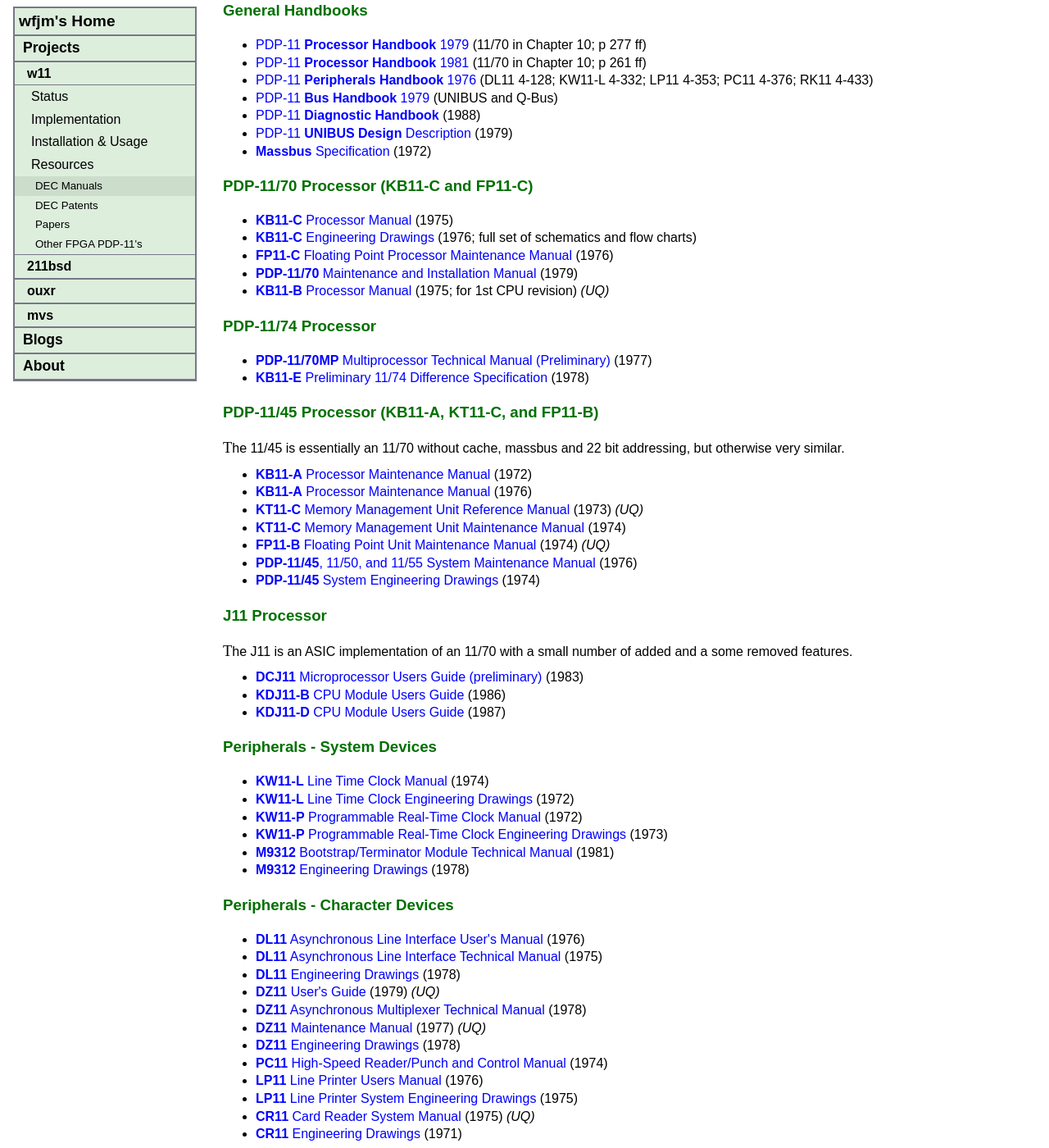
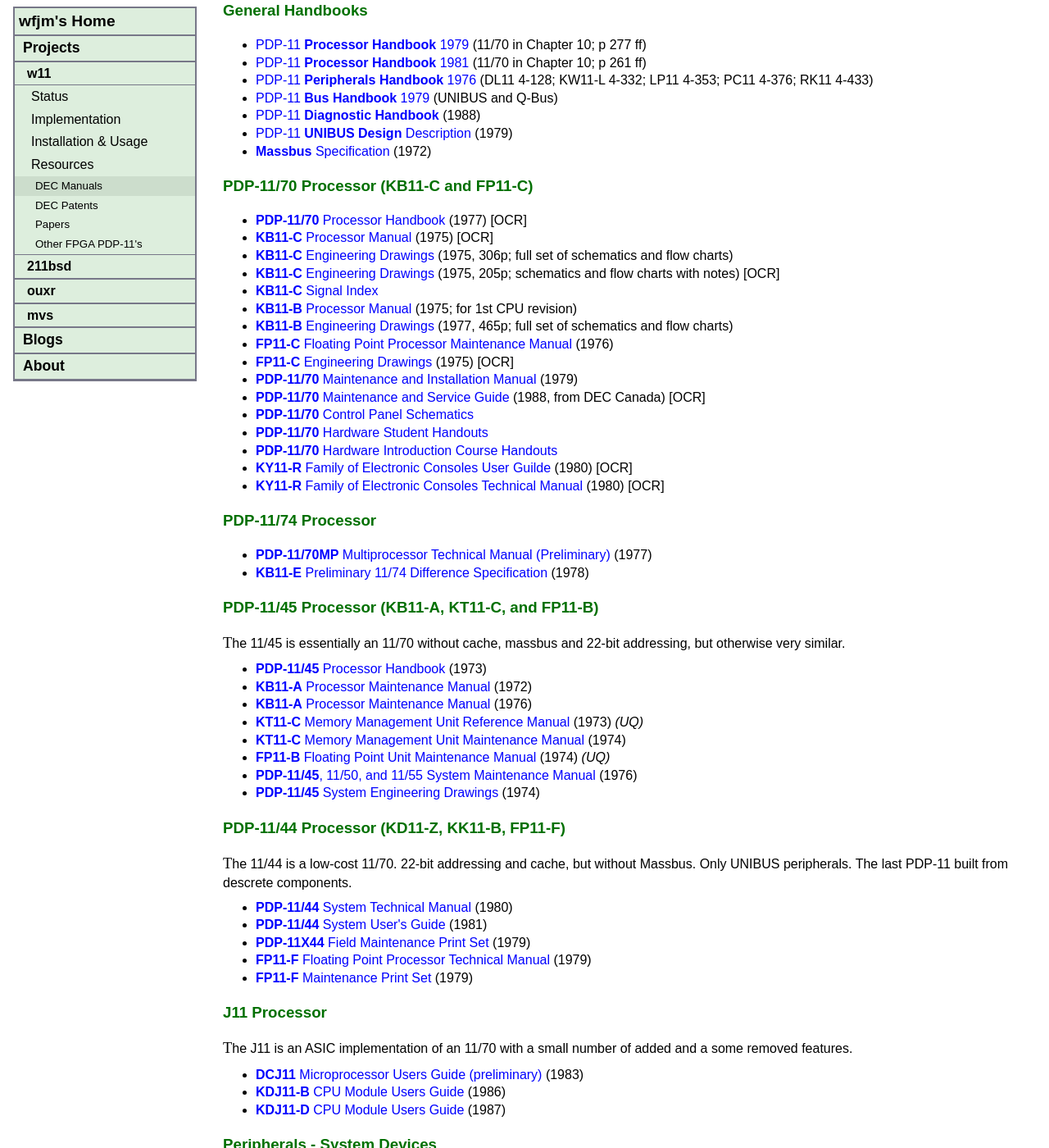
Before and after one commit to wfjm/wfjm.github.io, a Jekyll site: the page built from home/w11/info/manuals.html, in a window 1280 px wide and 1400 px high, scrolled down 258 px. Shown: the whole window at 82% size. Built offline with Jekyll 4.4.1, drawn with Linux system fonts in a browser that asks for light colours; some of the changed text lies outside the part shown.

Commit message:
manuals: add 11/44, update 11/70

```diff
--- a/home/w11/info/manuals.html
+++ b/home/w11/info/manuals.html
@@ -50,17 +50,44 @@
 
 <h3 id="pdp-1170">PDP-11/70 Processor (KB11-C and FP11-C)</h3>
 <ul>
+  <li><a href="{{site.my.bitsaver.pdp11}}/1170/PDP-11_70_Handbook_1977-78.pdf">
+      <b>PDP-11/70</b> Processor Handbook</a> (1977) [OCR]</li>
   <li><a href="{{site.my.bitsaver.pdp11}}/1170/EK-KB11C-TM-001_1170procMan.pdf">
-      <b>KB11-C</b> Processor Manual</a> (1975)</li>
+      <b>KB11-C</b> Processor Manual</a> (1975) [OCR]</li>
   <li><a href="{{site.my.bitsaver.pdp11}}/1170/MP0KB11-C0_1170engDrw_Nov75.pdf">
-      <b>KB11-C</b> Engineering Drawings</a> (1976; full set of schematics and flow charts)</li>
+      <b>KB11-C</b> Engineering Drawings</a> (1975, 306p; full set of
+    schematics and flow charts)</li>
+  <li><a href="{{site.my.bitsaver.pdp11}}/1170/MP0KB11-C0_KB11-C_revB_cpy2_Nov1975.pdf">
+      <b>KB11-C</b> Engineering Drawings</a> (1975, 205p; schematics and flow
+      charts with notes) [OCR]</li>
+  <li><a href="{{site.my.bitsaver.pdp11}}/1170/KB11-C_signalIndex.pdf">
+      <b>KB11-C</b> Signal Index</a> </li>
+  <li><a href="{{site.my.bitsaver.pdp11}}/1170/EK-KB11B-TM-001_1170procMan.pdf">
+      <b>KB11-B</b> Processor Manual</a> (1975; for 1st CPU revision)</li>
+  <li><a href="{{site.my.bitsaver.pdp11}}/1170/1170_Engineering_Drawings_revL_Mar1977.pdf">
+      <b>KB11-B</b> Engineering Drawings</a> (1977, 465p; full set of
+    schematics and flow charts)</li>
   <li><a href="{{site.my.bitsaver.pdp11}}/1170/EK-FP11C-MM-01_FP11C_May76.pdf">
       <b>FP11-C</b> Floating Point Processor Maintenance Manual</a> (1976)</li>
+  <li><a href="{{site.my.bitsaver.pdp11}}/1170/MP00038_FP11-C_Field_Maintenance_Print_Set_Dec1975.pdf">
+      <b>FP11-C</b> Engineering Drawings</a> (1975) [OCR]</li>
   <li><a href="{{site.my.bitsaver.pdp11}}/1170/EK-11070-MM-002_May79.pdf">
       <b>PDP-11/70</b> Maintenance and Installation Manual</a> (1979)</li>
-  <li><a href="{{site.my.bitsaver.uq}}/pdf/EK-KB11B-TM-001%20KB11-B%20Processor%20Manual%20(PDP-1170).pdf">
-      <b>KB11-B</b> Processor Manual</a>
-      (1975; for 1st CPU revision) <i>(UQ)</i></li>
+  <li><a href="{{site.my.bitsaver.pdp11}}/1170/KA-K1170-MG-003_1170_Maintenance_Service_Guide_Apr88.pdf">
+      <b>PDP-11/70</b> Maintenance and Service Guide</a> (1988, from DEC Canada)
+    [OCR]</li>
+  <li><a href="{{site.my.bitsaver.pdp11}}/1170/1170_ctlPanelSchem.pdf">
+      <b>PDP-11/70</b> Control Panel Schematics</a></li>
+  <li><a href="{{site.my.bitsaver.pdp11}}/1170/1170_StudentHandouts.pdf">
+      <b>PDP-11/70</b> Hardware Student Handouts</a></li>
+  <li><a href="{{site.my.bitsaver.pdp11}}/1170/EY-D3054-HO-002_45-70hw.pdf">
+      <b>PDP-11/70</b> Hardware Introduction Course Handouts</a></li>
+  <li><a href="{{site.my.bitsaver.pdp11}}/1170/EK-KY11R-UG-003_KY11-R_Users_Guide_Aug80.pdf">
+      <b>KY11-R</b> Family of Electronic Consoles User Guilde</a> (1980)
+    [OCR]</li>
+  <li><a href="{{site.my.bitsaver.pdp11}}/1170/EK-KY11R-TM-002_KY11-R_Family_of_Electronic_Consoles_Technical_Manual.pdf">
+      <b>KY11-R</b> Family of Electronic Consoles Technical Manual</a> (1980)
+    [OCR]</li>
 </ul>
 
 <h3 id="pdp-1174">PDP-11/74 Processor</h3>
@@ -74,9 +101,11 @@
 <h3 id="pdp-1145">PDP-11/45 Processor (KB11-A, KT11-C, and FP11-B)</h3>
 <p>
   The 11/45 is essentially an 11/70 without cache, massbus
-  and 22 bit addressing, but otherwise very similar.
+  and 22-bit addressing, but otherwise very similar.
 </p>
 <ul>
+  <li><a href="{{site.my.bitsaver.pdp11}}/handbooks/PDP1145_Handbook_1973.pdf">
+      <b>PDP-11/45</b> Processor Handbook</a> (1973)</li>
   <li><a href="{{site.my.bitsaver.pdp11}}/1145/KB11-A_Maint.pdf">
       <b>KB11-A</b> Processor Maintenance Manual</a> (1972)</li>
   <li><a href="{{site.my.bitsaver.pdp11}}/1145/EK-KB11A-MM-004_Aug76.pdf">
@@ -94,6 +123,25 @@
     (1976)</li>
   <li><a href="{{site.my.bitsaver.pdp11}}/1145/1145_System_Engineering_Drawings_Jun74.pdf">
       <b>PDP-11/45</b> System Engineering Drawings</a> (1974)</li>
+</ul>
+
+<h3 id="pdp-1145">PDP-11/44 Processor (KD11-Z, KK11-B, FP11-F)</h3>
+<p>
+  The 11/44 is a low-cost 11/70. 22-bit addressing and cache, but without
+  Massbus. Only UNIBUS peripherals. The last PDP-11 built from descrete
+  components.
+</p>
+<ul>
+  <li><a href="{{site.my.bitsaver.pdp11}}/1144/1144_SystemTechMan.pdf">
+      <b>PDP-11/44</b> System Technical Manual</a> (1980)</li>
+  <li><a href="{{site.my.bitsaver.pdp11}}/1144/1144_UsersGuide.pdf">
+      <b>PDP-11/44</b> System User's Guide</a> (1981)</li>
+  <li><a href="{{site.my.bitsaver.pdp11}}/1144/MP00897_11X44sys_Dec79.pdf">
+      <b>PDP-11X44</b> Field Maintenance Print Set</a> (1979)</li>
+  <li><a href="{{site.my.bitsaver.pdp11}}/1144/EK-FP11F-TM-002_Nov79.pdf">
+      <b>FP11-F</b> Floating Point Processor Technical Manual</a> (1979)</li>
+  <li><a href="{{site.my.bitsaver.pdp11}}/1144/MP00810_FP11F_Jun79.pdf">
+      <b>FP11-F</b> Maintenance Print Set</a> (1979)</li>
 </ul>
 
 <h3 id="j11">J11 Processor</h3>
```
Also changed, not shown: other parts of home/w11/info/manuals.html (+1 -1 lines).
